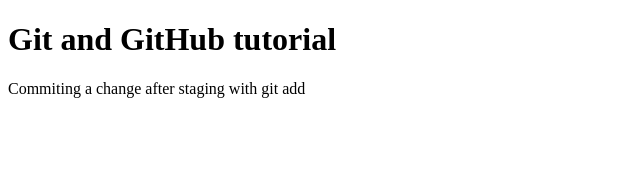
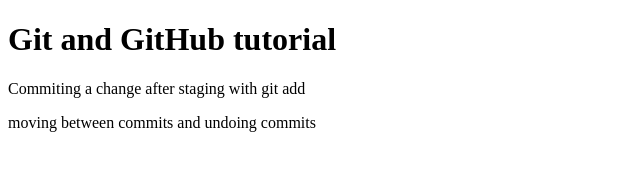
Before and after one commit to Tsegazeab-dev/demo, a plain HTML site: page index.html in a window 1280 px wide. Shown: the whole page, without its empty margins (0-640 px from the left). Drawn offline with Linux system fonts and the light colour scheme.

Commit message:
the third commit

```diff
--- a/index.html
+++ b/index.html
@@ -8,5 +8,6 @@
 <body>
     <h1>Git and GitHub tutorial</h1>
     <p>Commiting a change after staging with git add</p>
+    <p>moving between commits and undoing commits</p>
 </body>
 </html>
```
